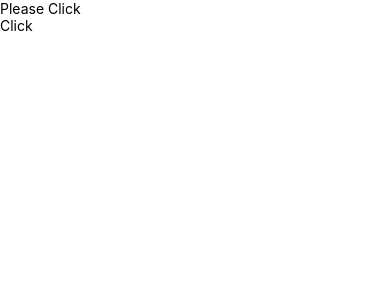
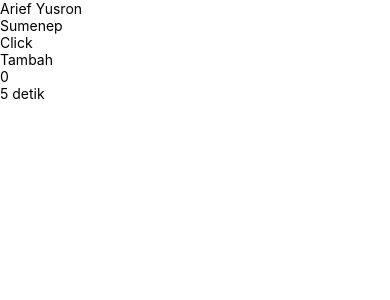
Before and after one commit to meoki-wong/LearnRn, a React Native app: screen / in a window 390 px wide. Shown: the top 300 px of the page. Built offline with nearby package versions, Linux system fonts and the light colour scheme.

Commit message:
1.6 State

```diff
--- a/App.js
+++ b/App.js
@@ -3,23 +3,59 @@ import {View, Text, TouchableOpacity} from 'react-native';
 
 export default class Index extends Component {
 
+  // state = {
+  //   nama: 'Arief Yusron',
+  //   asal: 'Sumenep',
+  //   no: 0,
+  //   detik: 0,
+  // }
+
+  // ini sama aja. cuman kebanyakan orang pakek ini
+  constructor(props) {
+    super(props);
+
+    this.state = {
+      nama: 'Arief Yusron',
+      asal: 'Sumenep',
+      no: 0,
+      detik: 0,
+    };
+  }
+
+  componentDidMount(){
+    setInterval(()=>{
+      this.setState({
+        detik: this.state.detik + 1,
+      });
+    },1000);
+  }
+
   handleClick(i){
-    alert('Halo '+i.nama);
+    this.setState({
+      asal: i,
+    });
+  }
+
+  handleClickTwo(){
+    this.setState({
+      no: this.state.no+1,
+    });
   }
 
   render(){
 
-    const profil = {
-      nama: 'Arief Yusron',
-      asal: 'Sumenep'
-    }
-
     return (
       <View>
-        <Text>Please Click</Text>
-        <TouchableOpacity onPress={()=>this.handleClick(profil)}>
+        <Text>{this.state.nama}</Text>
+        <Text>{this.state.asal}</Text>
+        <TouchableOpacity onPress={()=>this.handleClick('Madiun')}>
           <Text>Click</Text>
         </TouchableOpacity>
+        <TouchableOpacity onPress={()=>this.handleClickTwo()}>
+          <Text>Tambah</Text>
+        </TouchableOpacity>
+        <Text>{this.state.no}</Text>
+        <Text>{this.state.detik} detik</Text>
       </View>
     )
   }
```
